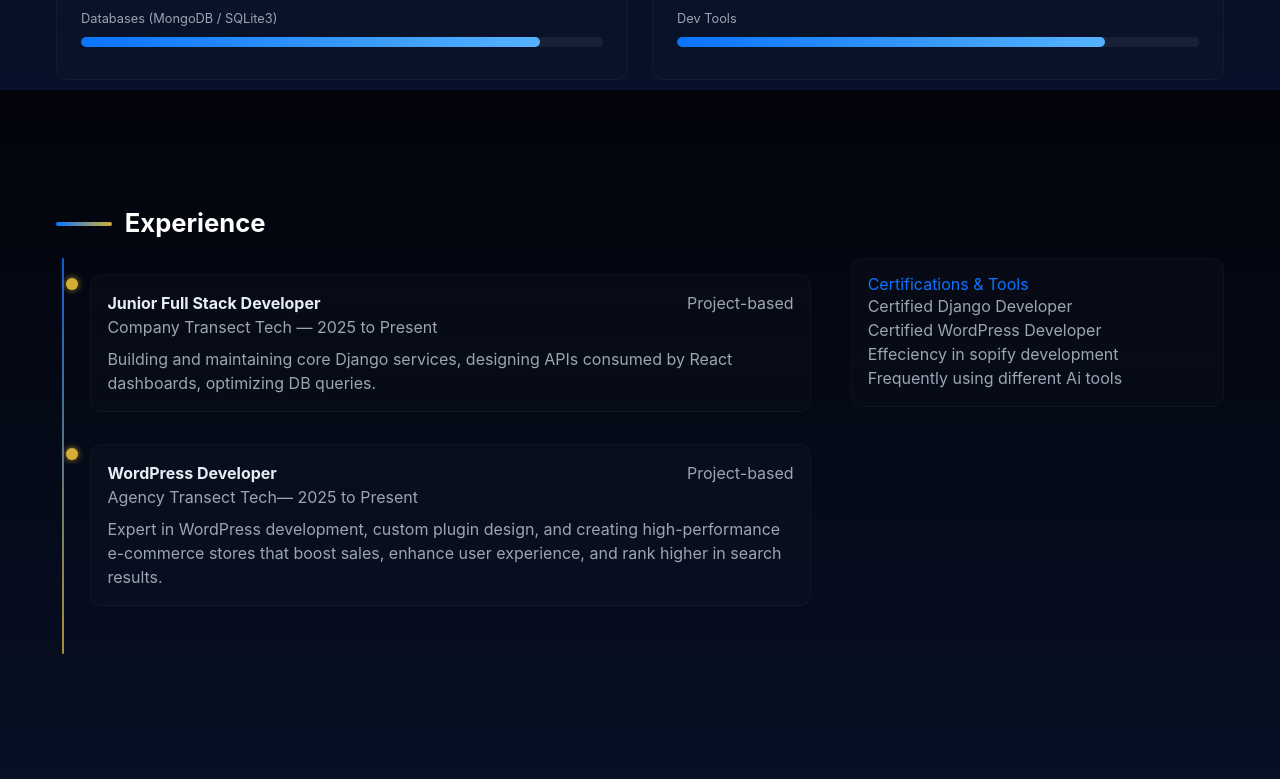
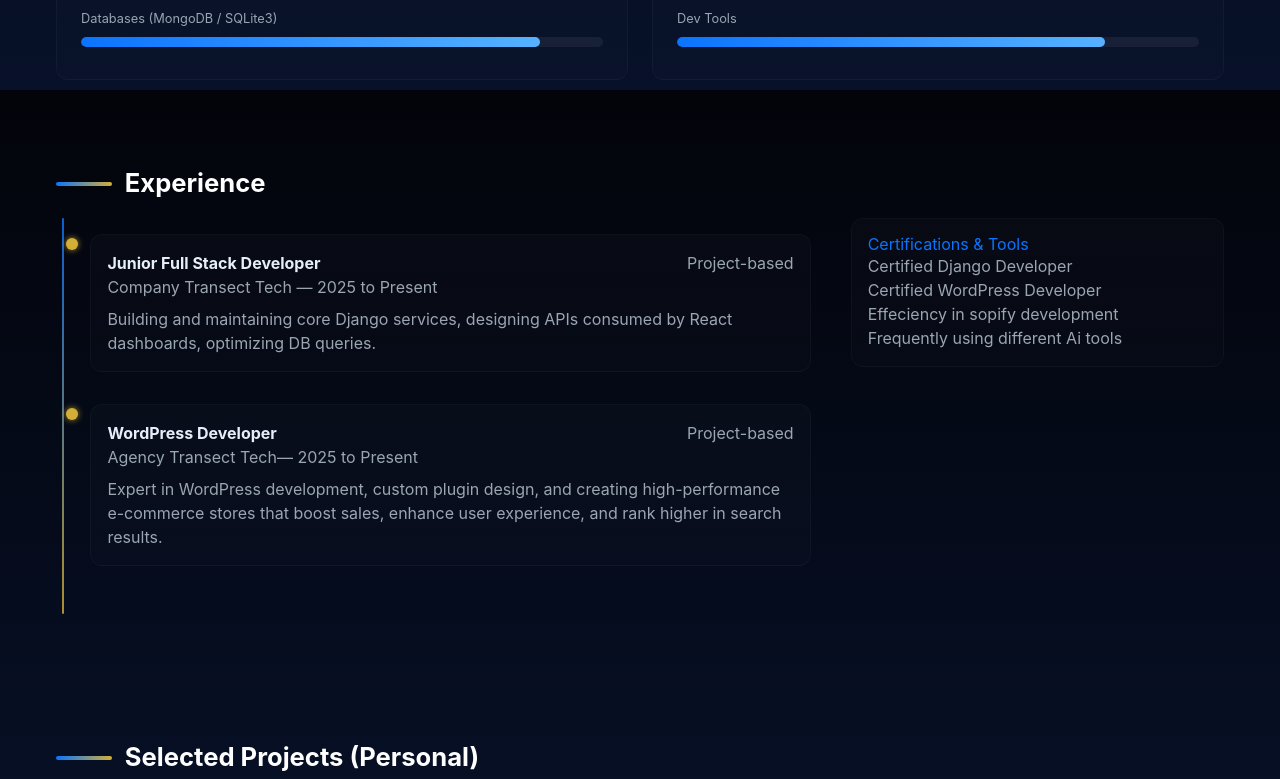
Before and after one commit to mernstac/Portfolio, a plain HTML site: page index.html in a window 1280 px wide. Shown: the part 1510-2289 px from the top of the page. Drawn offline with nearby package versions, Linux system fonts and the light colour scheme.

Commit message:
Update index.html

```diff
--- a/index.html
+++ b/index.html
@@ -339,7 +339,7 @@
   </section>
 
   <!-- EXPERIENCE -->
-  <section id="experience" class="content-section" data-aos="fade-up" >
+  <section id="experience" class="content-section" data-aos="fade-up" style="margin-top: -40px;">
     <div class="section-heading"><div class="accent-line"></div><h2>Experience</h2></div>
     <div class="row">
       <div class="col-lg-8">
```
